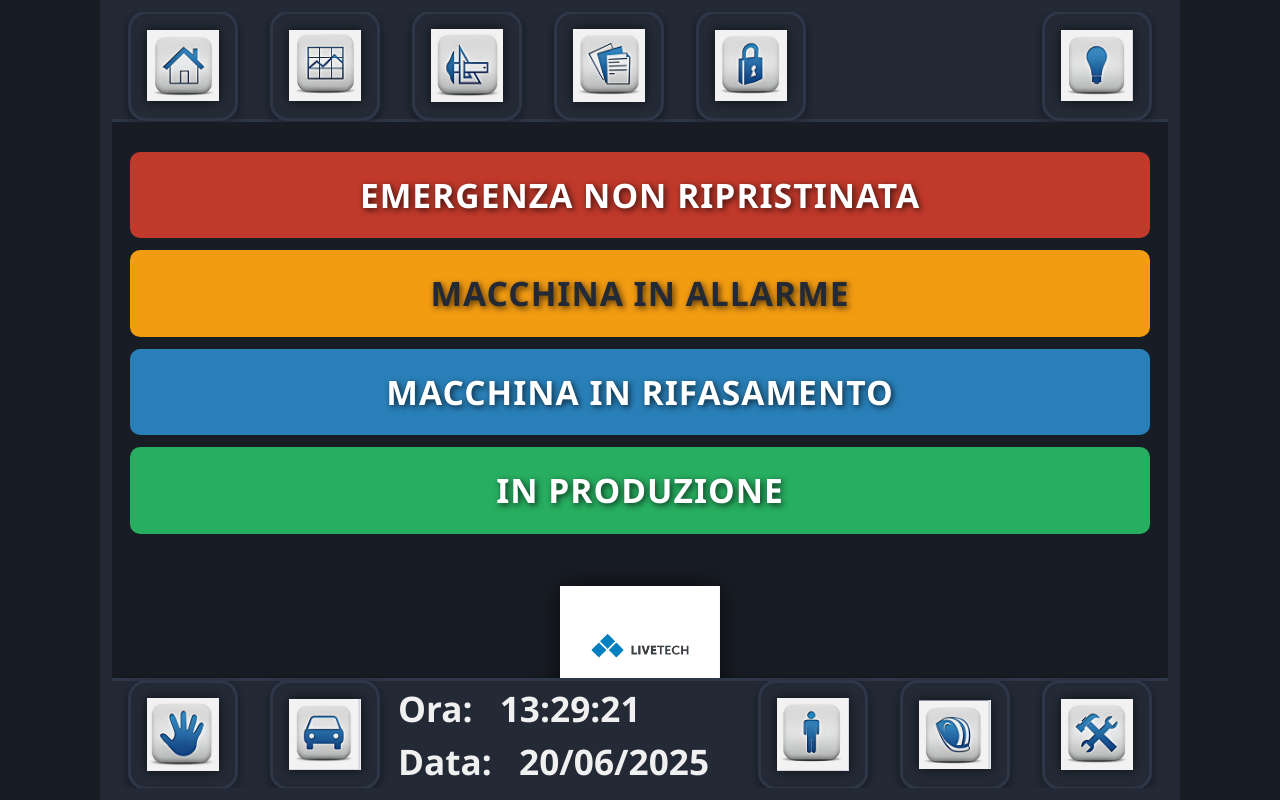
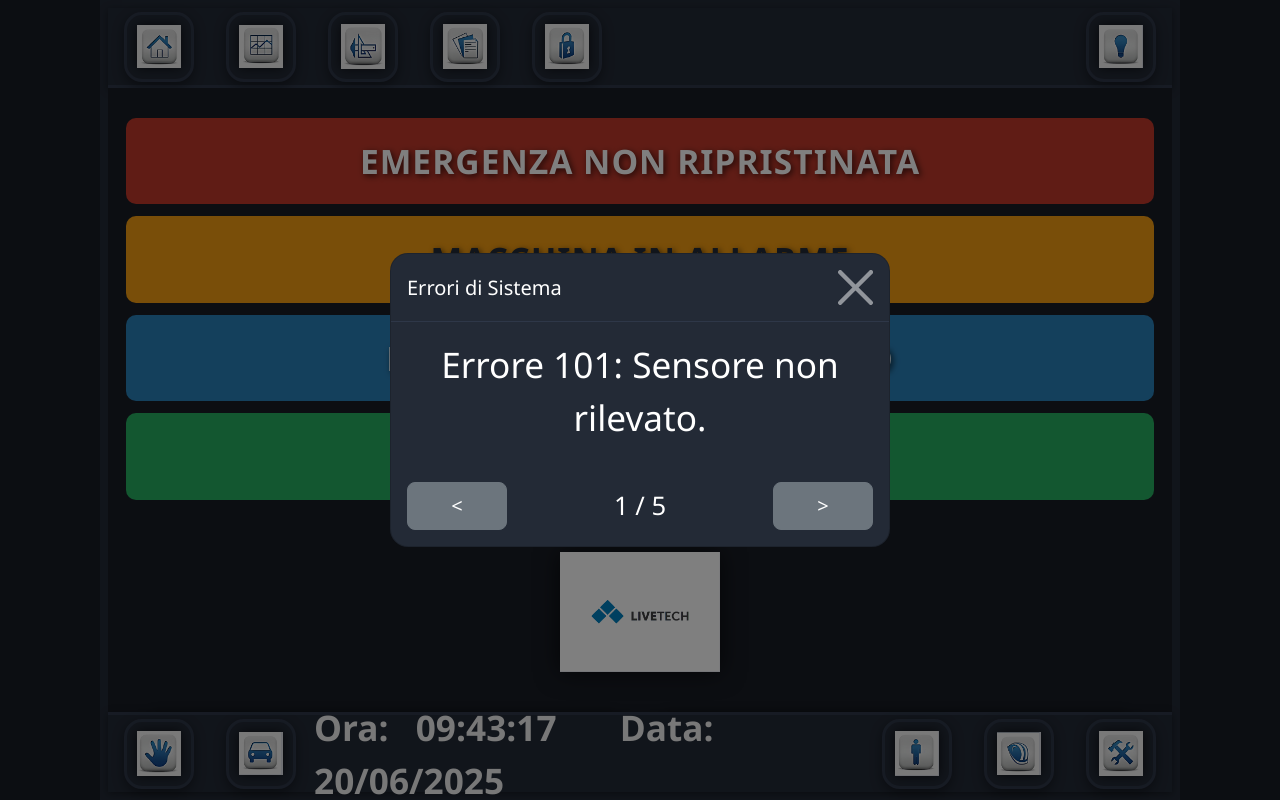
Before and after one commit to miner3001/Plc, a plain HTML site: page PLC/index.html in a window 1280 px wide. Both pictures are taken after a click on the button 1097 px from the left and 65 px from the top of the page. Drawn offline with nearby package versions, Linux system fonts and the light colour scheme.

Commit message:
finito gli errori

```diff
--- a/PLC/index.html
+++ b/PLC/index.html
@@ -20,7 +20,7 @@
                 <button class="btn btn-icon" id="login-lock-icon"><img src="Immagini PLC/lucchetto_c.PNG" alt=""></button>
             </div>
             <div class="right-icons">
-                 <button class="btn btn-icon"><img src="Immagini PLC/Lamp_blu.PNG" alt=""></button>
+                 <button class="btn btn-icon" id="show-errors-btn"><img src="Immagini PLC/Lamp_blu.PNG" alt=""></button>
             </div>
         </div>
 
@@ -148,6 +148,26 @@
     </div>
 
 
+    <!-- Overlay Errori -->
+    <div class="modal fade" id="errorsModal" tabindex="-1" aria-labelledby="errorsModalLabel" aria-hidden="true">
+        <div class="modal-dialog modal-dialog-centered">
+            <div class="modal-content" style="background:#232a36; color:#fff; border-radius:18px;">
+                <div class="modal-header" style="border-bottom:1px solid #2e3748;">
+                    <h5 class="modal-title" id="errorsModalLabel">Errori di Sistema</h5>
+                    <button type="button" class="btn-close btn-close-white" data-bs-dismiss="modal" aria-label="Close"></button>
+                </div>
+                <div class="modal-body d-flex flex-column align-items-center">
+                    <div id="error-message" style="font-size:2.2rem; text-align:center; min-height:120px; max-width:90vw;"></div>
+                    <div class="d-flex justify-content-between align-items-center mt-4" style="width:100%;">
+                        <button id="prev-error" class="btn btn-secondary btn-lg" style="min-width:100px;">&lt;</button>
+                        <span id="error-index" style="font-size:1.6rem;"></span>
+                        <button id="next-error" class="btn btn-secondary btn-lg" style="min-width:100px;">&gt;</button>
+                    </div>
+                </div>
+            </div>
+        </div>
+    </div>
+
     <script src="https://cdn.jsdelivr.net/npm/bootstrap@5.3.3/dist/js/bootstrap.bundle.min.js"></script>
     <script src="script.js"></script>
 </body>
--- a/PLC/script.js
+++ b/PLC/script.js
@@ -191,8 +191,75 @@ document.addEventListener('DOMContentLoaded', function () {
     }
 
     // ====================================================================
-    // --- INITIALIZATION
-    // ====================================================================
-    setInterval(updateClock, 1000);
-    updateClock();
+    // --- ERROR MODAL LOGIC
+    // Errori di esempio (puoi sostituire con dati reali)
+    const errorList = [
+        "Errore 101: Sensore non rilevato.",
+        "Errore 202: Pressione bassa sull'attuatore.",
+        "Errore 303: Porta di sicurezza aperta.",
+        "Errore 404: Comunicazione PLC assente.",
+        "Errore 505: Temperatura fuori range."
+    ];
+    let currentError = 0;
+
+    function updateErrorModal() {
+        document.getElementById('error-message').textContent = errorList[currentError];
+        document.getElementById('error-index').textContent = (currentError+1) + ' / ' + errorList.length;
+    }
+
+    const showErrorsBtn = document.getElementById('show-errors-btn');
+    if(showErrorsBtn) {
+        showErrorsBtn.addEventListener('click', function() {
+            currentError = 0;
+            updateErrorModal();
+            const modal = new bootstrap.Modal(document.getElementById('errorsModal'));
+            modal.show();
+        });
+    }
+
+    const prevErrorBtn = document.getElementById('prev-error');
+    const nextErrorBtn = document.getElementById('next-error');
+    if(prevErrorBtn) {
+        prevErrorBtn.addEventListener('click', function() {
+            if(currentError > 0) {
+                currentError--;
+                updateErrorModal();
+            }
+        });
+    }
+    if(nextErrorBtn) {
+        nextErrorBtn.addEventListener('click', function() {
+            if(currentError < errorList.length-1) {
+                currentError++;
+                updateErrorModal();
+            }
+        });
+    }
+
+    // Swipe touch per mobile
+    let startX = null;
+    const errorMessageEl = document.getElementById('error-message');
+    if(errorMessageEl) {
+        errorMessageEl.addEventListener('touchstart', function(e) {
+            startX = e.touches[0].clientX;
+        });
+        errorMessageEl.addEventListener('touchend', function(e) {
+            if(startX === null) return;
+            let endX = e.changedTouches[0].clientX;
+            if(endX - startX > 50) {
+                // swipe right
+                if(currentError > 0) {
+                    currentError--;
+                    updateErrorModal();
+                }
+            } else if(startX - endX > 50) {
+                // swipe left
+                if(currentError < errorList.length-1) {
+                    currentError++;
+                    updateErrorModal();
+                }
+            }
+            startX = null;
+        });
+    }
 });
--- a/PLC/styles.css
+++ b/PLC/styles.css
@@ -12,38 +12,43 @@ body {
     font-size: 2.2rem;
 }
 
-/* Ottimizzazione per 1080x1920 */
-body, .hmi-container {
+/* Ottimizzazione per 1080x1920 - UI completamente visibile */
+html, body {
+    width: 100%;
+    height: 100%;
     max-width: 1080px;
     max-height: 1920px;
-    width: 100vw;
-    height: 100vh;
     margin: 0 auto;
     overflow: hidden;
+    position: relative;
+}
+
+body, .hmi-container {
+    width: 100%;
+    height: 100%;
     background: #181c24;
 }
 
 .hmi-container {
-    width: 100vw;
-    height: 100vh;
     background-color: #181c24;
-    border: 12px solid #232a36;
-    box-shadow: 0 0 40px rgba(0,0,0,0.7) inset;
+    border: 8px solid #232a36;
+    box-shadow: 0 0 30px rgba(0,0,0,0.7) inset;
     display: flex;
     flex-direction: column;
+    box-sizing: border-box;
 }
 
 /* Top & Bottom Bars */
 .top-bar, .bottom-bar {
     background-color: #232a36;
-    height: 110px;
+    height: 80px;
     flex-shrink: 0;
     border-bottom: 3px solid #2e3748;
     box-shadow: 0 2px 8px rgba(0,0,0,0.4);
     display: flex;
     align-items: center;
     justify-content: space-between;
-    padding: 0 40px;
+    padding: 0 20px;
 }
 
 .bottom-bar {
@@ -58,10 +63,10 @@ body, .hmi-container {
     align-items: center;
     justify-content: center;
     padding: 0;
-    width: 110px;
-    height: 110px;
-    min-width: 110px;
-    min-height: 110px;
+    width: 70px;
+    height: 70px;
+    min-width: 70px;
+    min-height: 70px;
     background-color: #232a36;
     border: 3px solid #2e3748;
     border-radius: 18px;
```
